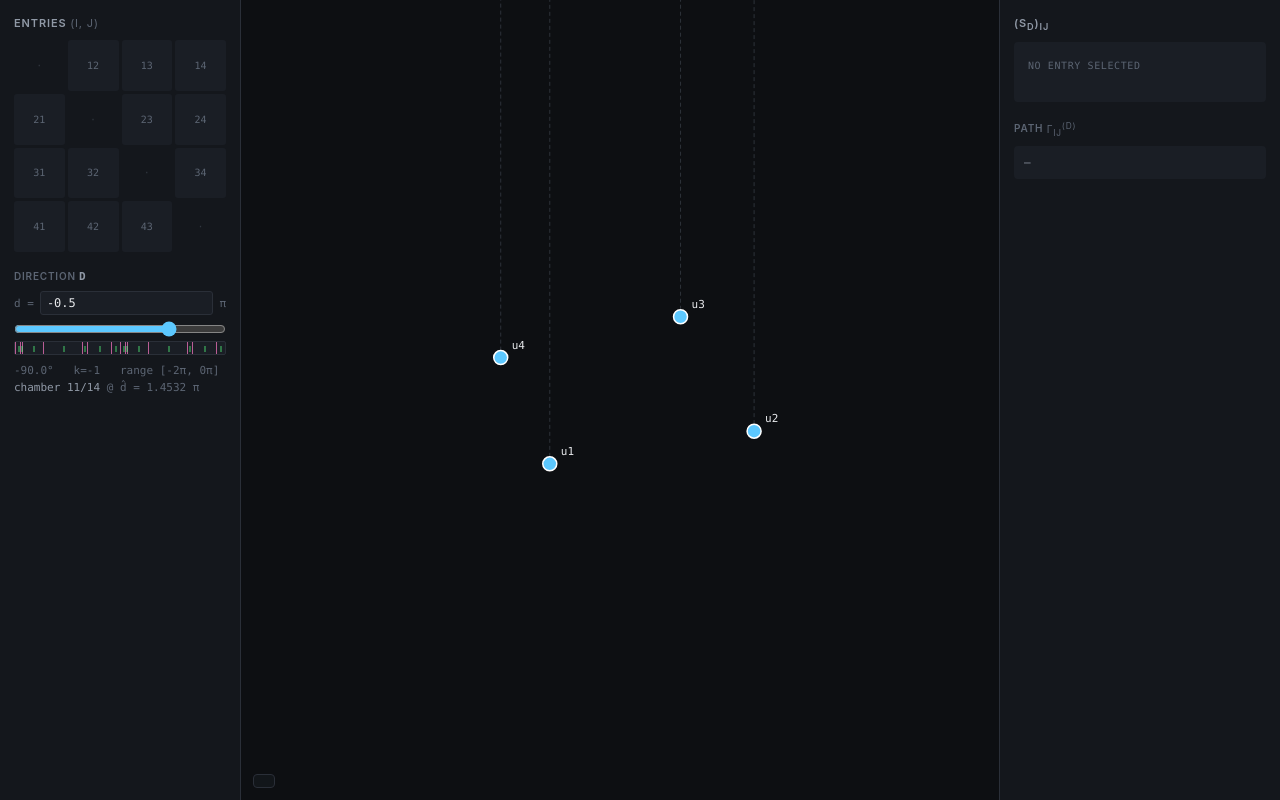
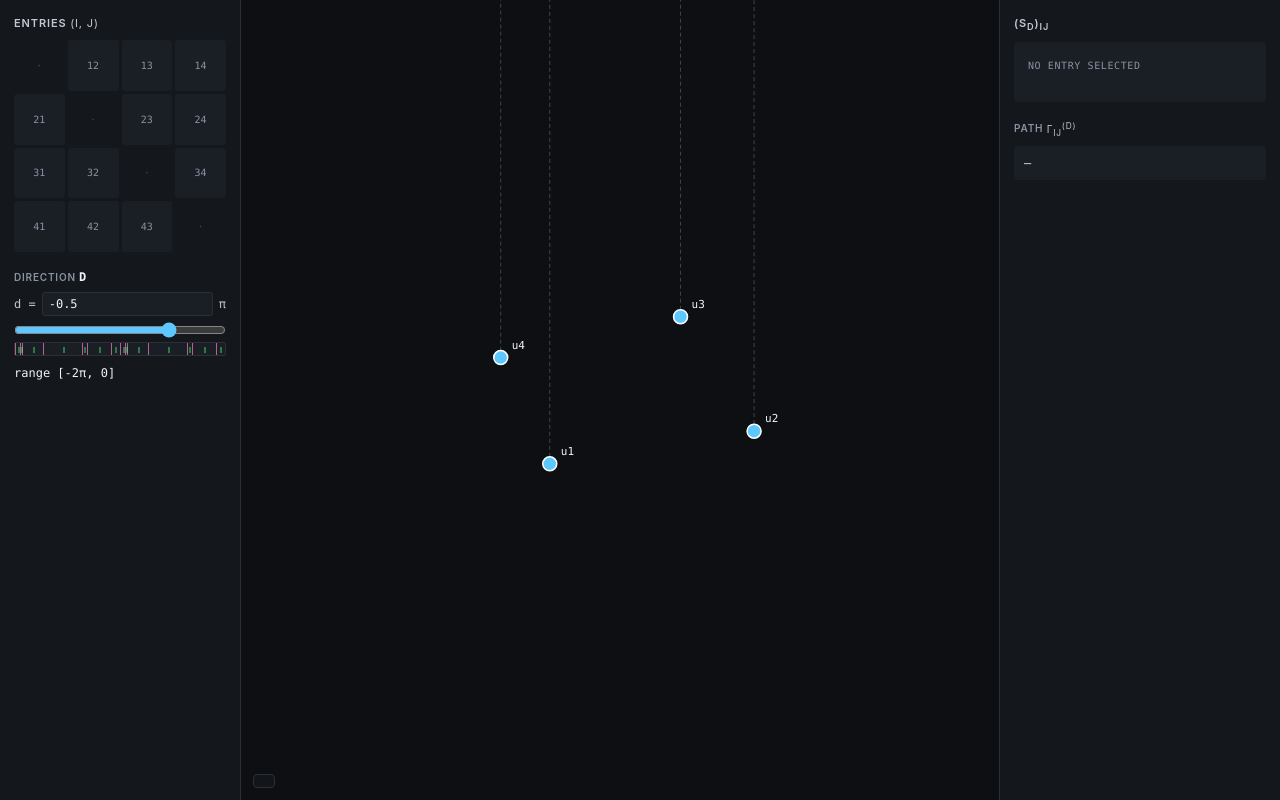
Before and after one commit to dtq1997/Stokes-Matrix, a website built with Vite: page web/index.html in a window 1280 px wide. Built offline with nearby package versions, Linux system fonts and the light colour scheme.

Commit message:
ui: readout 只留 range; 提升对比度; slider 拖动不切 k 区间 (修边界 k=-4 bug)

```diff
--- a/web/src/main.ts
+++ b/web/src/main.ts
@@ -65,12 +65,14 @@ async function main() {
 
   function setD(d: number, source: 'slider' | 'input' | 'init' = 'init') {
     currentD = d;
-    const k = Math.floor(d / (2 * Math.PI));
-    const lo = 2 * k * Math.PI;
-    const hi = (2 * k + 2) * Math.PI;
-    slider.min = String(lo);
-    slider.max = String(hi);
-    if (source !== 'slider') slider.value = String(d);
+    // slider 源拖动时不重算 k 区间, 避免边界浮点把 k 跳到 -4 之类
+    // 只有 input 框 / init 才切区间
+    if (source !== 'slider') {
+      const k = Math.floor(d / (2 * Math.PI));
+      slider.min = String(2 * k * Math.PI);
+      slider.max = String((2 * k + 2) * Math.PI);
+      slider.value = String(d);
+    }
     if (source !== 'input') dInput.value = formatPi(d / Math.PI);
     canvas.setDirection(d);
     const newCh = chamberOfDirection(d, chamberDs);
@@ -122,14 +124,10 @@ async function main() {
   }
 
   function updateDReadout() {
-    const d = currentD;
-    const k = Math.floor(d / (2 * Math.PI));
-    const deg = (d * 180 / Math.PI).toFixed(1);
-    const chDPi = (dataset.chambers[state.selectedChamber].d / Math.PI).toFixed(4);
-    dReadout.innerHTML =
-      `<span class="dim">${deg}° &nbsp; k=${k} &nbsp; range [${2*k}π, ${2*k+2}π]</span><br/>` +
-      `chamber ${state.selectedChamber + 1}/${dataset.chambers.length} ` +
-      `<span class="dim">@ d̂ = ${chDPi} π</span>`;
+    const k = Math.floor(currentD / (2 * Math.PI));
+    const lo = 2 * k === 0 ? '0' : `${2*k}π`;
+    const hi = 2 * k + 2 === 0 ? '0' : `${2*k+2}π`;
+    dReadout.innerHTML = `range [${lo}, ${hi}]`;
   }
 
   // 初始化默认值
--- a/web/src/styles/main.css
+++ b/web/src/styles/main.css
@@ -2,9 +2,9 @@
   --bg: #0d0f12;
   --bg-panel: #14171c;
   --bg-elev: #1a1e25;
-  --fg: #e6e8eb;
-  --fg-dim: #9099a6;
-  --fg-muted: #5c6573;
+  --fg: #f0f3f8;
+  --fg-dim: #c1c8d4;
+  --fg-muted: #8a93a3;
   --accent: #5cc8ff;
   --accent-2: #ffb86c;
   --accent-3: #ff79c6;
@@ -74,8 +74,8 @@ h3 {
   color: var(--fg-muted);
 }
 
-.dim { color: var(--fg-muted); font-weight: 400; }
-.mono { font-family: var(--font-mono); font-size: 11px; color: var(--fg-dim); }
+.dim { color: var(--fg-dim); font-weight: 400; }
+.mono { font-family: var(--font-mono); font-size: 12px; color: var(--fg); }
 
 #entry-grid {
   display: grid;
```
